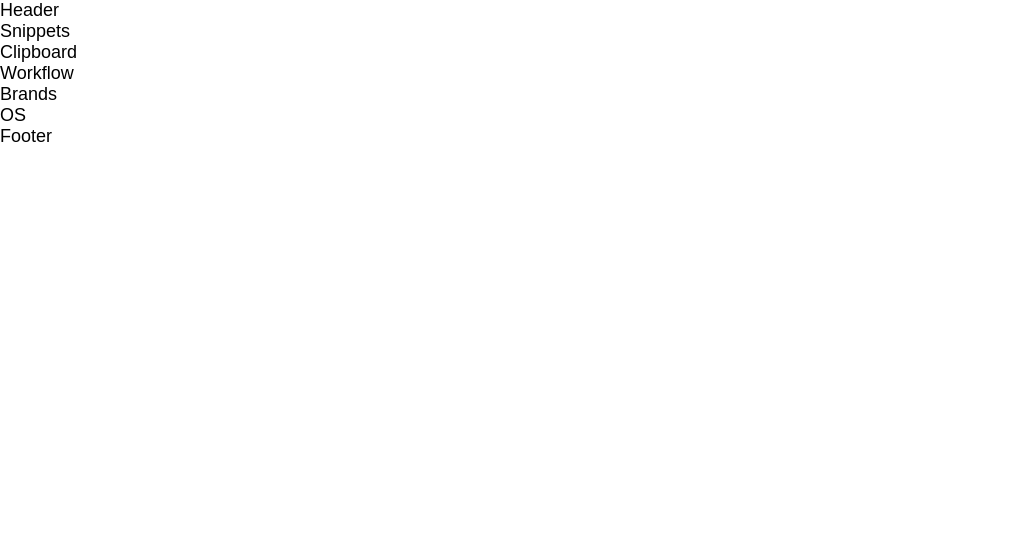
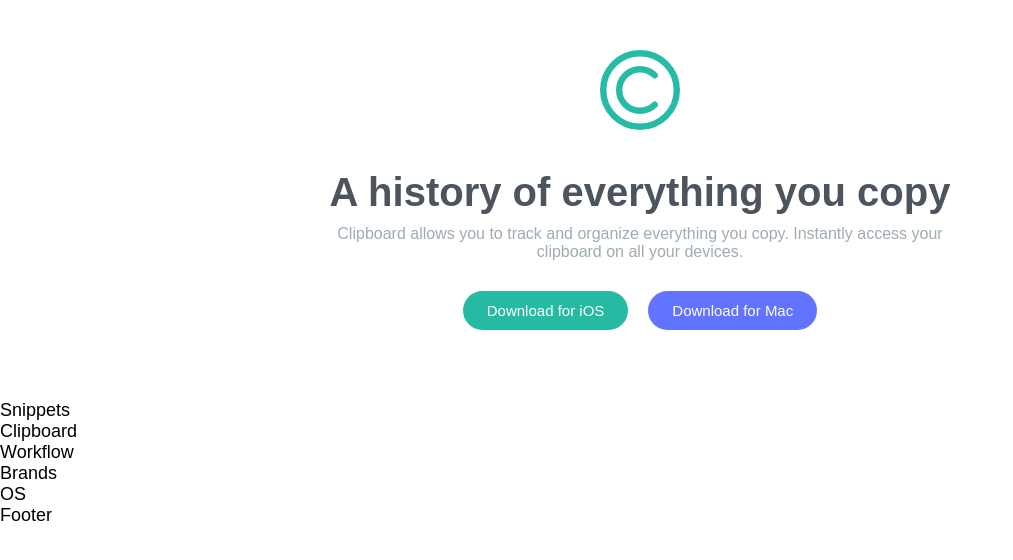
Before and after one commit to VincentKimatu/Coding-Practice, a React (Vite) app in the folder ReactJs-frontendmentor/clipboard-landing-page/: page / in a window 1280 px wide. Shown: the top 560 px of the page, without its empty margins (0-1013 px from the left). Built offline with nearby package versions, Linux system fonts and the light colour scheme; the HTML template or start-up script is replaced by a standard one; a web font is replaced by a local one.

Commit message:
Finished Header section

```diff
--- a/ReactJs-frontendmentor/clipboard-landing-page/src/App.jsx
+++ b/ReactJs-frontendmentor/clipboard-landing-page/src/App.jsx
@@ -16,7 +16,6 @@
     <ThemeProvider theme={theme}>
       <>
         <GlobalStyle />
-        <GlobalStyle />
         <Header />
         <Snippets />
         <Clipboard />
--- a/ReactJs-frontendmentor/clipboard-landing-page/src/Variables.jsx
+++ b/ReactJs-frontendmentor/clipboard-landing-page/src/Variables.jsx
@@ -1,10 +1,11 @@
 export default {
   colors: {
-    StrongCyan: 'hsl(171, 66%, 44%)',
-    LightBlue: 'hsl(233, 100%, 69%)',
+    StrongCyan: '#26baa4',
+    LightBlue: '#6173ff',
+    White: '#ffffff',
 
-    DarkGrayishBlue: 'hsl(210, 10%, 33%)',
-    GrayishBlue: 'hsl(201, 11%, 66%)',
+    DarkGrayishBlue: '#4c545d',
+    GrayishBlue: '#9fabb2',
   },
   breakPoints: {
     mobile: 'screen and (max-width: 425px)',
--- a/ReactJs-frontendmentor/clipboard-landing-page/src/assets/images/images.jsx
+++ b/ReactJs-frontendmentor/clipboard-landing-page/src/assets/images/images.jsx
@@ -15,7 +15,7 @@
 import MicrosoftLogo from './logo-microsoft.png';
 import VectorGraphicLogo from './logo-vector-graphics.png';
 
-export default {
+export {
   BackgroundHeaderDesktop,
   BackgroundHeaderMobile,
   IconBlacklist,
--- a/ReactJs-frontendmentor/clipboard-landing-page/src/component/button/Button.jsx
+++ b/ReactJs-frontendmentor/clipboard-landing-page/src/component/button/Button.jsx
@@ -1,7 +1,13 @@
 import React from 'react';
+import { StyledButton, StyledButtonContainer } from './Button.style';
 
 function Button() {
-  return <div>Button</div>;
+  return (
+    <StyledButtonContainer>
+      <StyledButton green>Download for iOS</StyledButton>
+      <StyledButton blue>Download for Mac</StyledButton>
+    </StyledButtonContainer>
+  );
 }
 
 export default Button;
--- a/ReactJs-frontendmentor/clipboard-landing-page/src/component/button/Button.style.jsx
+++ b/ReactJs-frontendmentor/clipboard-landing-page/src/component/button/Button.style.jsx
@@ -1 +1,46 @@
 import styled from 'styled-components';
+
+export const StyledButtonContainer = styled.div`
+  display: flex;
+  gap: 2rem;
+  margin-top: 3rem;
+
+  @media ${(props) => props.theme.breakPoints.mobile} {
+    flex-direction: column;
+    width: 80vw;
+  }
+`;
+
+export const StyledButton = styled.button`
+  background-color: ${(props) =>
+    props.green ? props.theme.colors.StrongCyan : props.theme.colors.LightBlue};
+  color: ${(props) => props.theme.colors.White};
+
+  padding: 12px 24px;
+  font-size: 1.5rem;
+  font-weight: 400;
+  line-height: 1em;
+  border-radius: 24px;
+  border: 0;
+  cursor: pointer;
+  transition: all 300ms ease-in-out;
+
+  &:hover {
+    scale: 1.02;
+
+    box-shadow: ${(props) =>
+      props.green
+        ? '0px 10px 11px -5px rgba(38, 186, 164, 0.19)'
+        : '0px 10px 11px -5px rgba(97,115,255,0.19)'};
+
+    // Box shadow for compatibility in old browsers
+    -webkit-box-shadow: ${(props) =>
+      props.green
+        ? '0px 10px 11px -5px rgba(38, 186, 164, 0.19)'
+        : '0px 10px 11px -5px rgba(97,115,255,0.19)'};
+    -moz-box-shadow: ${(props) =>
+      props.green
+        ? '0px 10px 11px -5px rgba(38, 186, 164, 0.19)'
+        : '0px 10px 11px -5px rgba(97,115,255,0.19)'};
+  }
+`;
--- a/ReactJs-frontendmentor/clipboard-landing-page/src/container/header/Header.jsx
+++ b/ReactJs-frontendmentor/clipboard-landing-page/src/container/header/Header.jsx
@@ -1,7 +1,22 @@
 import React from 'react';
+import { Logo } from '../../assets/images/images';
+import { StyledHeaderSection, StyledImage } from './Header.style';
+import Button from '../../component/button/Button';
 
 function Header() {
-  return <div>Header</div>;
+  return (
+    <StyledHeaderSection>
+      <StyledImage>
+        <img src={Logo} alt='Logo' />
+      </StyledImage>
+      <h1>A history of everything you copy</h1>
+      <p>
+        Clipboard allows you to track and organize everything you copy.
+        Instantly access your clipboard on all your devices.
+      </p>
+      <Button />
+    </StyledHeaderSection>
+  );
 }
 
 export default Header;
--- a/ReactJs-frontendmentor/clipboard-landing-page/src/container/header/Header.style.jsx
+++ b/ReactJs-frontendmentor/clipboard-landing-page/src/container/header/Header.style.jsx
@@ -1 +1,46 @@
 import styled from 'styled-components';
+
+export const StyledHeaderSection = styled.section`
+  display: flex;
+  flex-direction: column;
+  align-items: center;
+  padding: 5rem 0 7rem 0;
+
+  h1 {
+    font-size: 4rem;
+    color: ${(props) => props.theme.colors.DarkGrayishBlue};
+    margin: 4rem 0 1rem 0;
+  }
+
+  p {
+    font-size: 1.6rem;
+    color: ${(props) => props.theme.colors.GrayishBlue};
+    width: 630px;
+    text-align: center;
+  }
+
+  @media ${(props) => props.theme.breakPoints.mobile} {
+    padding: 4rem 1.5rem 6rem 1.5rem;
+
+    h1 {
+      text-align: center;
+      font-size: 2rem;
+    }
+    p {
+      width: auto;
+      font-size: 1.2rem;
+    }
+  }
+`;
+
+export const StyledImage = styled.div`
+  width: 80px;
+
+  img {
+    width: 100%;
+  }
+
+  @media ${(props) => props.theme.breakPoints.mobile} {
+    width: 60px;
+  }
+`;
```
Also changed, not shown: ReactJs-frontendmentor/clipboard-landing-page/src/constant/content.jsx (added, +45 -0 lines), ReactJs-frontendmentor/clipboard-landing-page/src/constant/data.jsx (+13 -10 lines).
